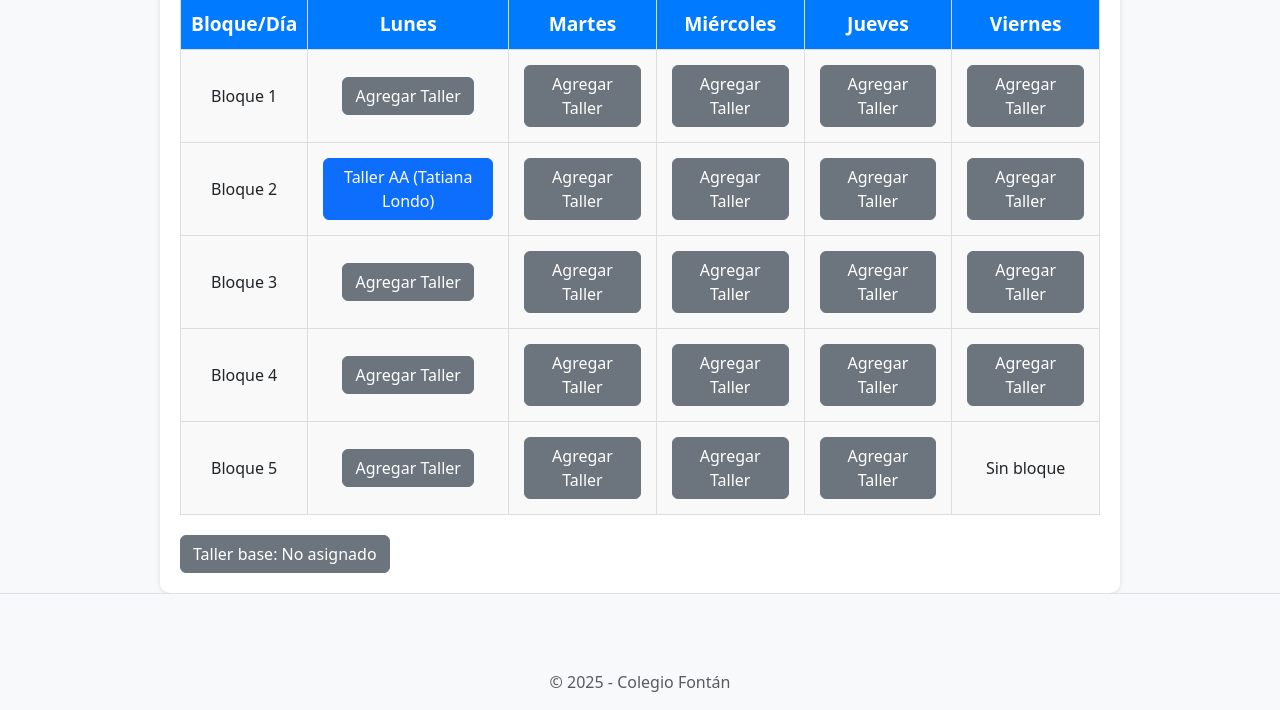
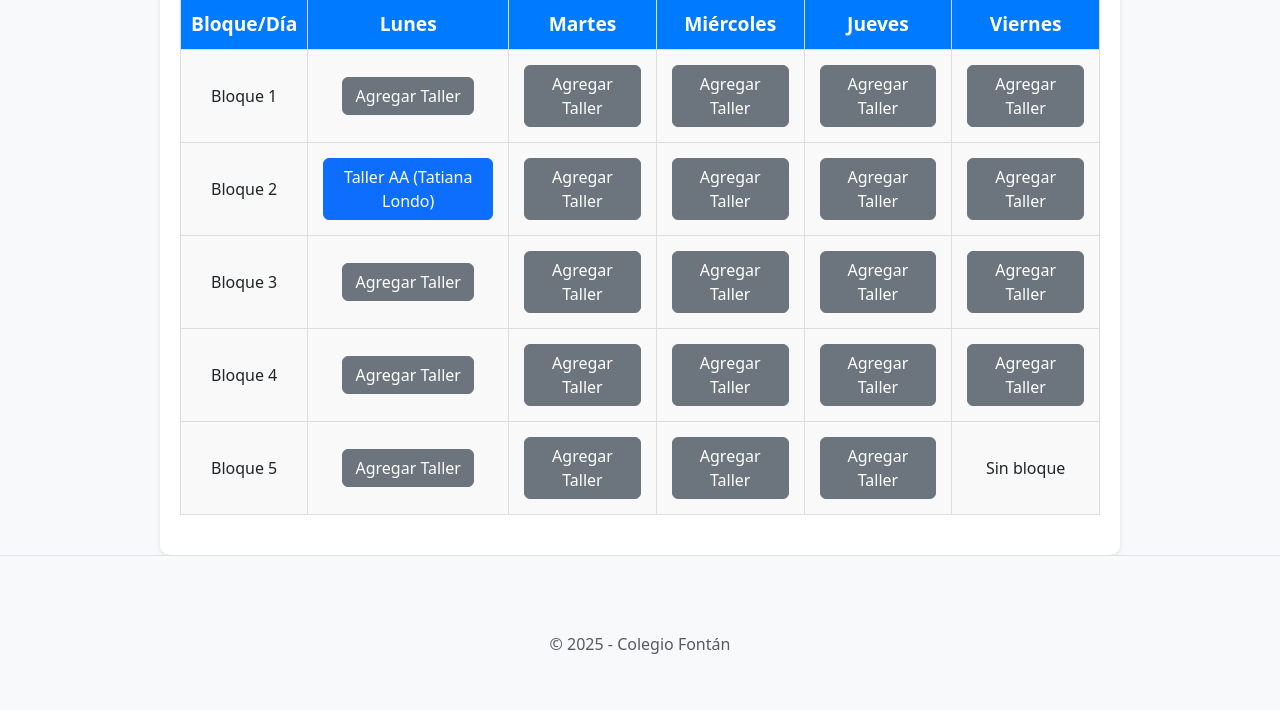
Before and after one commit to joseduquep/ColegioFontan, a Django app: page /schedules/13/schedule/ in a window 1280 px wide. Shown: the part 288-998 px from the top of the page. After the commit the page ends 942 px from the top, so only its background shows below. Run offline with Django 5.2, Linux system fonts and the light colour scheme; data comes from the database, SQL or seed files in the repository; both versions use the stored data as it was after the commit; parts of the project's set-up code (start-up, migrations or seed data) failed here and were passed over.

Commit message:
Corregi unos problemas de vizualizacion,y ya corregi el problema de almacenamiento de talleres base

```diff
--- a/schedules/templates/schedules/student_schedule.html
+++ b/schedules/templates/schedules/student_schedule.html
@@ -69,11 +69,6 @@
                 {% endfor %}
             </tbody>
         </table>
-        <div>
-            <a class="btn btn-secondary" href="{% url 'select_workshop' student.student_id 'Monday' 1 %}">
-                Taller base: {{ student.workshop.name|default:"No asignado" }}
-            </a>
-        </div>
     </div>
 </div>
 
--- a/schedules/views.py
+++ b/schedules/views.py
@@ -131,11 +131,6 @@ def select_workshop(request, student_id, day, block_number):
         Schedule.objects.create(student=student, block=block)
         block.students.add(student)
 
-        # Si el bloque es el "Taller base" (lunes, bloque 1), actualiza el taller base
-        if day == 'Monday' and block_number == 1:
-            student.workshop = workshop
-            student.save()
-
         # Redirigir al horario del estudiante
         return HttpResponseRedirect(reverse('student_schedule', args=[student_id]))
 
--- a/workshops/templates/workshops/students_by_workshop.html
+++ b/workshops/templates/workshops/students_by_workshop.html
@@ -40,6 +40,7 @@
               <p><strong>Grado:</strong> {{ student.grade }}</p>
               <p><strong>Taller:</strong> {{ student.workshop.name }}</p>
               <a href="{% url 'student_schedule' student_id=student.student_id %}" class="btn btn-primary">Ver Horario</a>
+              <a href="{% url 'students.modify_student' student_id=student.student_id %}" class="btn btn-warning">Modificar Perfil</a>
 
             </div>
           </div>
```
Also changed, not shown: db.sqlite3.
